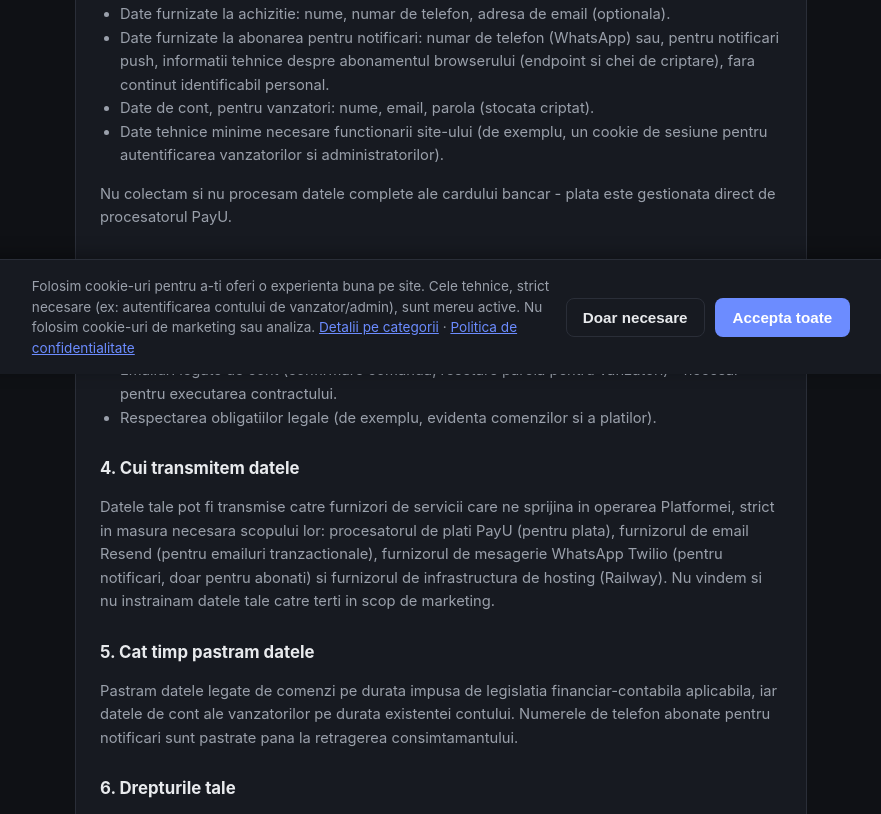
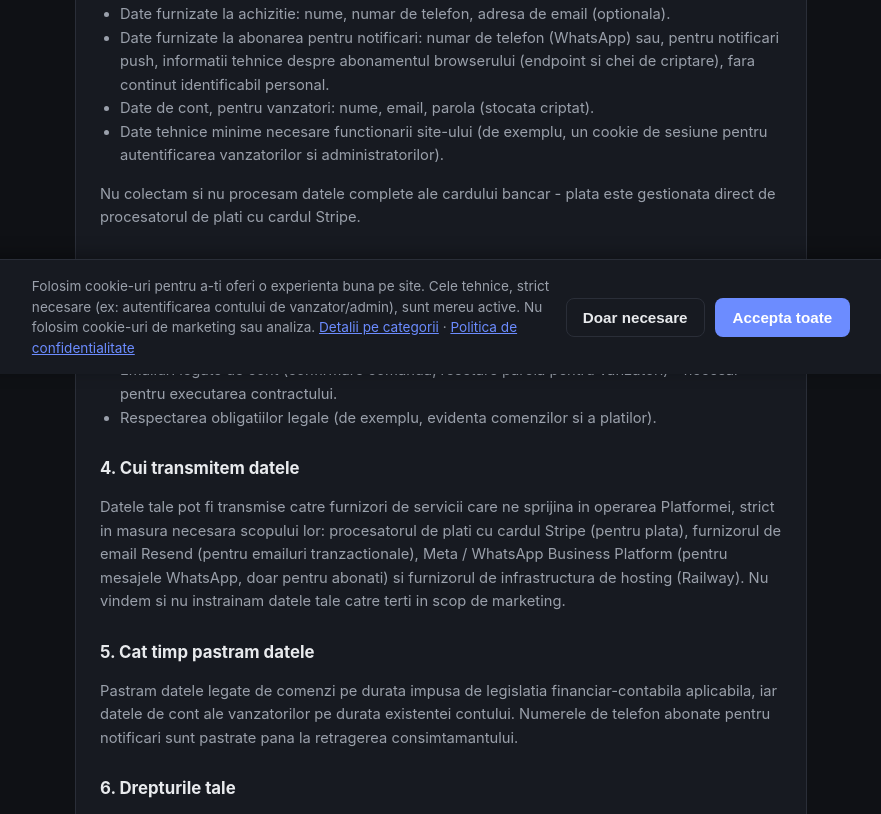
Before and after one commit to dacatalin92-cloud/skill-quiz, a website: page public/politica-confidentialitate.html in a window 1280 px wide. Shown: the part 426-1240 px from the top of the page, without its empty margins (199-1080 px from the left). Drawn offline with Linux system fonts and the light colour scheme.

Commit message:
Add files via upload

```diff
--- a/public/politica-confidentialitate.html
+++ b/public/politica-confidentialitate.html
@@ -46,7 +46,7 @@
     </ul>
     <p>
       Nu colectam si nu procesam datele complete ale cardului bancar - plata este gestionata direct
-      de procesatorul PayU.
+      de procesatorul de plati cu cardul Stripe.
     </p>
 
     <h2>3. Scopul si temeiul procesarii</h2>
@@ -62,10 +62,10 @@
     <h2>4. Cui transmitem datele</h2>
     <p>
       Datele tale pot fi transmise catre furnizori de servicii care ne sprijina in operarea
-      Platformei, strict in masura necesara scopului lor: procesatorul de plati PayU (pentru plata),
-      furnizorul de email Resend (pentru emailuri tranzactionale), furnizorul de mesagerie WhatsApp
-      Twilio (pentru notificari, doar pentru abonati) si furnizorul de infrastructura de hosting
-      (Railway). Nu vindem si nu instrainam datele tale catre terti in scop de marketing.
+      Platformei, strict in masura necesara scopului lor: procesatorul de plati cu cardul Stripe
+      (pentru plata), furnizorul de email Resend (pentru emailuri tranzactionale), Meta / WhatsApp
+      Business Platform (pentru mesajele WhatsApp, doar pentru abonati) si furnizorul de infrastructura
+      de hosting (Railway). Nu vindem si nu instrainam datele tale catre terti in scop de marketing.
     </p>
 
     <h2>5. Cat timp pastram datele</h2>
```
Also changed, not shown: public/politica-retur.html (+1 -1 lines), public/termeni-si-conditii.html (+2 -2 lines).
